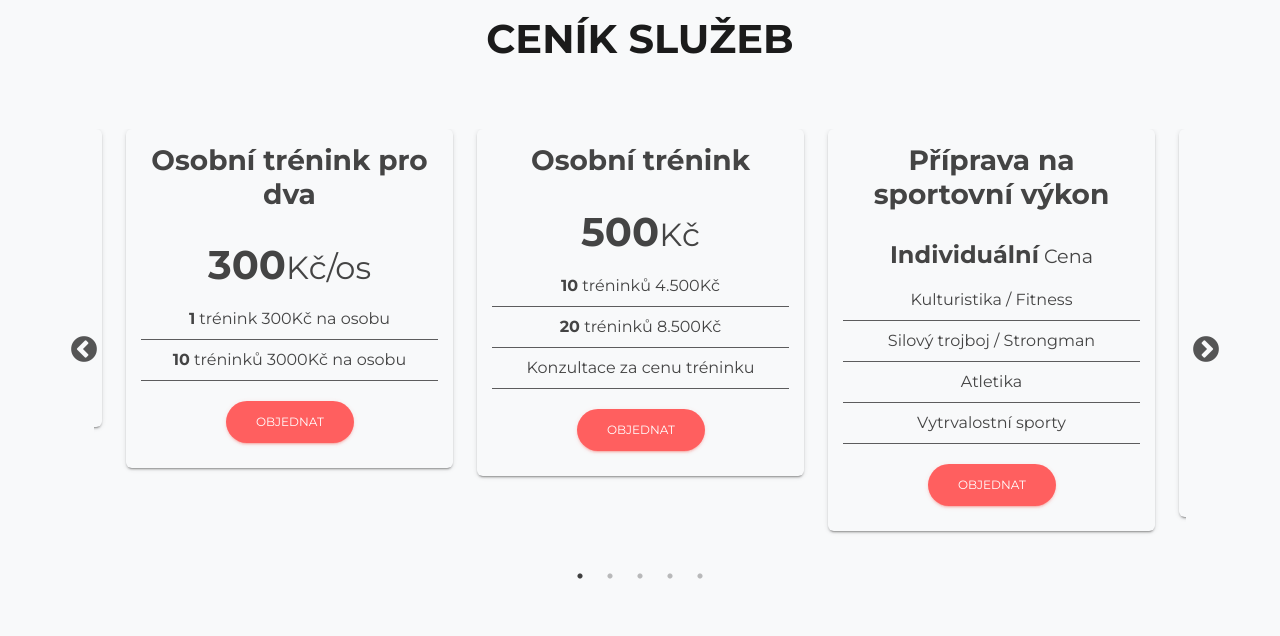
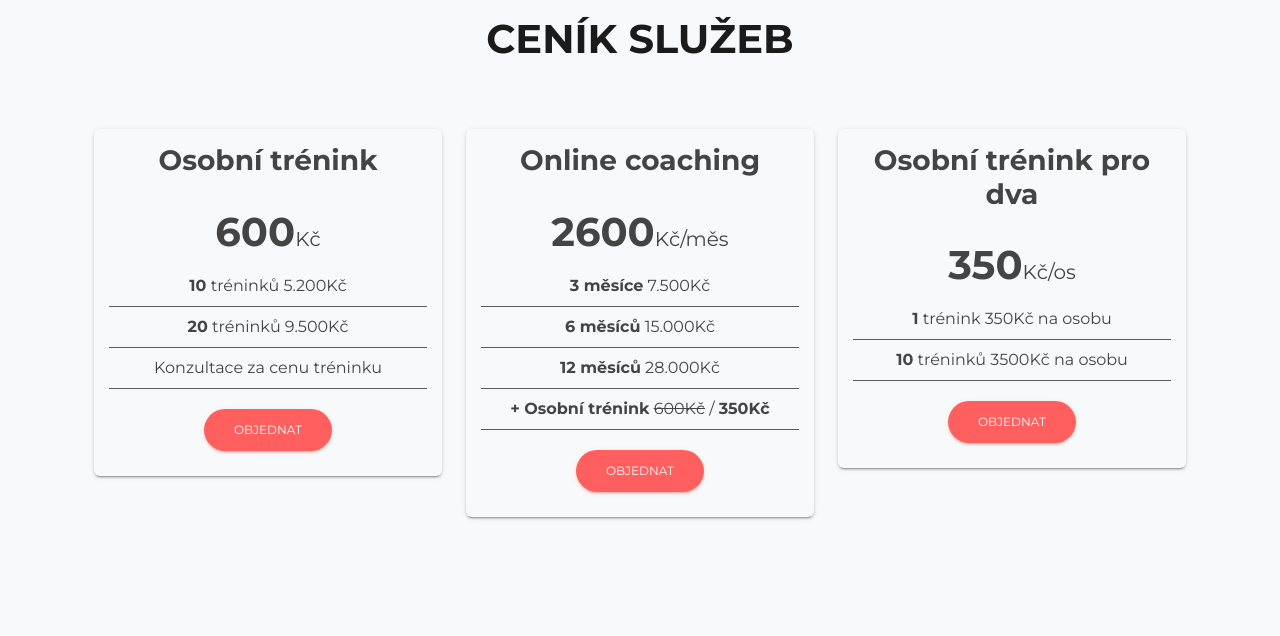
Before and after one commit to Exogitaris/fitness_coach, a Vue app: page / in a window 1280 px wide. Shown: the part 4540-5176 px from the top of the page. Built offline with nearby package versions, Linux system fonts and the light colour scheme; a web font is replaced by a local one.

Commit message:
Pricing slideshow disabled

```diff
--- a/src/components/Contact.vue
+++ b/src/components/Contact.vue
@@ -82,7 +82,7 @@
                     selectedOption: 'Osobní trénink'
                 },
                 reg: /^(([^<>()\[\]\\.,;:\s@"]+(\.[^<>()\[\]\\.,;:\s@"]+)*)|(".+"))@((\[[0-9]{1,3}\.[0-9]{1,3}\.[0-9]{1,3}\.[0-9]{1,3}])|(([a-zA-Z\-0-9]+\.)+[a-zA-Z]{2,24}))$/,
-                options: ['Osobní trénink', 'Online Coaching', 'Příprava na sportovní výkon','Kondiční skupinové tréninky', 'Osobní trénink pro dva', 'Jiné'],
+                options: ['Osobní trénink', 'Online Coaching', 'Osobní trénink pro dva', 'Jiné'],
               error: false,
               spinner: false
             }
@@ -96,14 +96,14 @@
                 this.userData.selectedOption = data
                 this.userData.message = 'Ahoj Michale! Mám zájem o tvou službu ' + this.userData.selectedOption+ '!';
             });
-            eventBus.$on('thirdOptionSelected', (data) => {
-                this.userData.selectedOption = data
-                this.userData.message = 'Ahoj Michale! Mám zájem o tvou službu ' + this.userData.selectedOption + '!';
-            });
-            eventBus.$on('fourthOptionSelected', (data) => {
-              this.userData.selectedOption = data
-              this.userData.message = 'Ahoj Michale! Mám zájem o tvou službu ' + this.userData.selectedOption + '!';
-            });
+            // eventBus.$on('thirdOptionSelected', (data) => {
+            //     this.userData.selectedOption = data
+            //     this.userData.message = 'Ahoj Michale! Mám zájem o tvou službu ' + this.userData.selectedOption + '!';
+            // });
+            // eventBus.$on('fourthOptionSelected', (data) => {
+            //   this.userData.selectedOption = data
+            //   this.userData.message = 'Ahoj Michale! Mám zájem o tvou službu ' + this.userData.selectedOption + '!';
+            // });
             eventBus.$on('fifthOptionSelected', (data) => {
               this.userData.selectedOption = data
               this.userData.message = 'Ahoj Michale! Mám zájem o tvou službu ' + this.userData.selectedOption + '!';
--- a/src/components/Pricing.vue
+++ b/src/components/Pricing.vue
@@ -7,37 +7,37 @@
           </div>
           <div id="bs-pricing-six" class="bs-pricing-four roomy-50 fix">
             <div class="container">
-              <VueSlickCarousel v-bind="settings" style="color: black">
-                <div class="odsazeni" data-aos="fade-up" data-aos-duration="1300" data-aos-delay="400" data-aos-once="true">
+              <div class="row">
+                <div class="col-md-4" data-aos="fade-right" data-aos-duration="1300" data-aos-delay="200" data-aos-once="true">
                   <div class="bs bs-pricing" @mouseenter="firstEnable" @mouseleave="firstDisable" :class="{'bg-danger': this.firstToggled}">
                     <div class="cotent">
                       <h3 class="category">Osobní trénink</h3>
-                      <h1 class="bs-caption">500<small style="font-size: 20px">Kč</small></h1>
+                      <h1 class="bs-caption">600<small style="font-size: 20px">Kč</small></h1>
                       <ul>
-                        <li><b>10</b> tréninků 4.500Kč</li>
-                        <li><b>20</b> tréninků 8.500Kč</li>
+                        <li><b>10</b> tréninků 5.200Kč</li>
+                        <li><b>20</b> tréninků 9.500Kč</li>
                         <li>Konzultace za cenu tréninku</li>
                       </ul>
                       <a href="#kontakt" class="btn" :class="[this.firstToggled ? 'btn-white' : 'btn-danger']" @click="firstOption">Objednat</a>
                     </div>
                   </div>
                 </div>
-                <div class="odsazeni" data-aos="fade-left" data-aos-duration="1300" data-aos-delay="600" data-aos-once="true">
-                  <div class="bs bs-pricing" @mouseenter="thirdEnable" @mouseleave="thirdDisable" :class="{'bg-danger': this.thirdToggled}">
-                    <div class="cotent">
-                      <h3 class="category">Příprava na sportovní výkon</h3>
-                      <h4 class="bs-caption">Individuální<small style="font-size: 20px"> Cena</small></h4>
-                      <ul>
-                        <li>Kulturistika / Fitness</li>
-                        <li>Silový trojboj / Strongman</li>
-                        <li>Atletika</li>
-                        <li>Vytrvalostní sporty</li>
-                      </ul>
-                      <a href="#kontakt" class="btn" :class="[this.thirdToggled ? 'btn-white' : 'btn-danger']" @click="thirdOption">Objednat</a>
-                    </div>
-                  </div>
-                </div>
-                <div class="odsazeni" data-aos="fade-left" data-aos-duration="1300" data-aos-delay="600" data-aos-once="true">
+                <!--                <div class="odsazeni" data-aos="fade-left" data-aos-duration="1300" data-aos-delay="600" data-aos-once="true">-->
+                <!--                  <div class="bs bs-pricing" @mouseenter="thirdEnable" @mouseleave="thirdDisable" :class="{'bg-danger': this.thirdToggled}">-->
+                <!--                    <div class="cotent">-->
+                <!--                      <h3 class="category">Příprava na sportovní výkon</h3>-->
+                <!--                      <h4 class="bs-caption">Individuální<small style="font-size: 20px"> Cena</small></h4>-->
+                <!--                      <ul>-->
+                <!--                        <li>Kulturistika / Fitness</li>-->
+                <!--                        <li>Silový trojboj / Strongman</li>-->
+                <!--                        <li>Atletika</li>-->
+                <!--                        <li>Vytrvalostní sporty</li>-->
+                <!--                      </ul>-->
+                <!--                      <a href="#kontakt" class="btn" :class="[this.thirdToggled ? 'btn-white' : 'btn-danger']" @click="thirdOption">Objednat</a>-->
+                <!--                    </div>-->
+                <!--                  </div>-->
+                <!--                </div>-->
+                <div class="col-md-4" data-aos="fade-up" data-aos-duration="1300" data-aos-delay="400" data-aos-once="true">
                   <div class="bs bs-pricing" @mouseenter="secondEnable" @mouseleave="secondDisable" :class="{'bg-danger': this.secondToggled}">
                     <div class="cotent">
                       <h3 class="category">Online coaching</h3>
@@ -46,38 +46,38 @@
                         <li><b>3 měsíce</b> 7.500Kč</li>
                         <li><b>6 měsíců</b> 15.000Kč</li>
                         <li><b>12 měsíců</b> 28.000Kč</li>
-                        <li><b>+ Osobní trénink</b> <s>500Kč</s> / <b>300Kč</b></li>
+                        <li><b>+ Osobní trénink</b> <s>600Kč</s> / <b>350Kč</b></li>
                       </ul>
                       <a href="#kontakt" class="btn" :class="[this.secondToggled ? 'btn-white' : 'btn-danger']" @click="secondOption">Objednat</a>
                     </div>
                   </div>
                 </div>
-                <div class="odsazeni"  data-aos="fade-left" data-aos-duration="1300" data-aos-delay="600" data-aos-once="true">
-                  <div class="bs bs-pricing" @mouseenter="fourthEnable" @mouseleave="fourthDisable" :class="{'bg-danger': this.fourthToggled}">
-                    <div class="cotent">
-                      <h3 class="category">Kondiční skupinové tréninky</h3>
-                      <h1 class="bs-caption">3000<small style="font-size: 20px">Kč/měs</small></h1>
-                      <ul>
-                        <li><b>Neomezeně</b> od PO do PA</li>
-                      </ul>
-                      <a href="#kontakt" class="btn" :class="[this.fourthToggled ? 'btn-white' : 'btn-danger']" @click="fourthOption">Objednat</a>
-                    </div>
-                  </div>
-                </div>
-                <div class="odsazeni" data-aos="fade-right" data-aos-duration="1300" data-aos-delay="200" data-aos-once="true">
+                <!--                <div class="odsazeni"  data-aos="fade-left" data-aos-duration="1300" data-aos-delay="600" data-aos-once="true">-->
+                <!--                  <div class="bs bs-pricing" @mouseenter="fourthEnable" @mouseleave="fourthDisable" :class="{'bg-danger': this.fourthToggled}">-->
+                <!--                    <div class="cotent">-->
+                <!--                      <h3 class="category">Kondiční skupinové tréninky</h3>-->
+                <!--                      <h1 class="bs-caption">3000<small style="font-size: 20px">Kč/měs</small></h1>-->
+                <!--                      <ul>-->
+                <!--                        <li><b>Neomezeně</b> od PO do PA</li>-->
+                <!--                      </ul>-->
+                <!--                      <a href="#kontakt" class="btn" :class="[this.fourthToggled ? 'btn-white' : 'btn-danger']" @click="fourthOption">Objednat</a>-->
+                <!--                    </div>-->
+                <!--                  </div>-->
+                <!--                </div>-->
+                <div class="col-md-4" data-aos="fade-left" data-aos-duration="1300" data-aos-delay="600" data-aos-once="true">
                   <div class="bs bs-pricing" @mouseenter="fifthEnable" @mouseleave="fifthDisable" :class="{'bg-danger': this.fifthToggled}">
                     <div class="cotent">
                       <h3 class="category">Osobní trénink pro dva</h3>
-                      <h1 class="bs-caption">300<small style="font-size: 20px">Kč/os</small></h1>
+                      <h1 class="bs-caption">350<small style="font-size: 20px">Kč/os</small></h1>
                       <ul>
-                        <li><b>1</b> trénink 300Kč na osobu</li>
-                        <li><b>10</b> tréninků 3000Kč na osobu</li>
+                        <li><b>1</b> trénink 350Kč na osobu</li>
+                        <li><b>10</b> tréninků 3500Kč na osobu</li>
                       </ul>
                       <a href="#kontakt" class="btn" :class="[this.fifthToggled ? 'btn-white' : 'btn-danger']" @click="fifthOption">Objednat</a>
                     </div>
                   </div>
                 </div>
-              </VueSlickCarousel>
+              </div>
             </div>
           </div>
         </div>
@@ -86,58 +86,58 @@
 </template>
 
 <script>
-    import VueSlickCarousel from 'vue-slick-carousel'
-    import 'vue-slick-carousel/dist/vue-slick-carousel.css'
-    // optional style for arrows & dots
-    import 'vue-slick-carousel/dist/vue-slick-carousel-theme.css'
+    // import VueSlickCarousel from 'vue-slick-carousel'
+    // import 'vue-slick-carousel/dist/vue-slick-carousel.css'
+    // // optional style for arrows & dots
+    // import 'vue-slick-carousel/dist/vue-slick-carousel-theme.css'
     import { eventBus } from '../main';
 
     export default {
         data() {
             return {
-                settings: {
-                  centerMode: true,
-                  centerPadding: "20px",
-                  focusOnSelect: true,
-                  infinite: true,
-                  slidesToShow: 3,
-                  speed: 500,
-                  arrows: true,
-                  dots: true,
-                  responsive: [
-                    {
-                      breakpoint: 1024,
-                      settings: {
-                        slidesToShow: 3,
-                        slidesToScroll: 3,
-                        infinite: true,
-                        dots: true
-                      }
-                    },
-                    {
-                      breakpoint: 991,
-                      settings: {
-                        slidesToShow: 2,
-                        slidesToScroll: 2,
-                        initialSlide: 2
-                      }
-                    },
-                    {
-                      breakpoint: 768,
-                      settings: {
-                        slidesToShow: 1,
-                        slidesToScroll: 1,
-                      }
-                    },
-                    {
-                      breakpoint: 350,
-                      settings: {
-                        slidesToShow: 1,
-                        slidesToScroll: 1,
-                      }
-                    }
-                  ]
-                },
+                // settings: {
+                //   centerMode: true,
+                //   centerPadding: "20px",
+                //   focusOnSelect: true,
+                //   infinite: true,
+                //   slidesToShow: 3,
+                //   speed: 500,
+                //   arrows: true,
+                //   dots: true,
+                //   responsive: [
+                //     {
+                //       breakpoint: 1024,
+                //       settings: {
+                //         slidesToShow: 3,
+                //         slidesToScroll: 3,
+                //         infinite: true,
+                //         dots: true
+                //       }
+                //     },
+                //     {
+                //       breakpoint: 991,
+                //       settings: {
+                //         slidesToShow: 2,
+                //         slidesToScroll: 2,
+                //         initialSlide: 2
+                //       }
+                //     },
+                //     {
+                //       breakpoint: 768,
+                //       settings: {
+                //         slidesToShow: 1,
+                //         slidesToScroll: 1,
+                //       }
+                //     },
+                //     {
+                //       breakpoint: 350,
+                //       settings: {
+                //         slidesToShow: 1,
+                //         slidesToScroll: 1,
+                //       }
+                //     }
+                //   ]
+                // },
                 firstToggled: false,
                 secondToggled: false,
                 thirdToggled: false,
@@ -146,8 +146,8 @@
                 options: {
                     first: 'Osobní trénink',
                     second: 'Online Coaching',
-                    third: 'Příprava na sportovní výkon',
-                    fourth: 'Kondiční skupinové tréninky',
+                    // third: 'Příprava na sportovní výkon',
+                    // fourth: 'Kondiční skupinové tréninky',
                     fifth: 'Osobní trénink pro dva'
                 }
             }
@@ -165,18 +165,18 @@
             secondDisable() {
                 this.secondToggled = false;
             },
-            thirdEnable() {
-                this.thirdToggled = true;
-            },
-            thirdDisable() {
-                this.thirdToggled = false;
-            },
-            fourthEnable() {
-                this.fourthToggled = true;
-            },
-            fourthDisable() {
-                this.fourthToggled = false;
-            },
+            // thirdEnable() {
+            //     this.thirdToggled = true;
+            // },
+            // thirdDisable() {
+            //     this.thirdToggled = false;
+            // },
+            // fourthEnable() {
+            //     this.fourthToggled = true;
+            // },
+            // fourthDisable() {
+            //     this.fourthToggled = false;
+            // },
             fifthEnable() {
                 this.fifthToggled = true;
             },
@@ -189,28 +189,28 @@
             secondOption() {
                 eventBus.$emit('secondOptionSelected', this.options.second)
             },
-            thirdOption() {
-                eventBus.$emit('thirdOptionSelected', this.options.third)
-            },
-            fourthOption() {
-              eventBus.$emit('fourthOptionSelected', this.options.fourth)
-            },
+            // thirdOption() {
+            //     eventBus.$emit('thirdOptionSelected', this.options.third)
+            // },
+            // fourthOption() {
+            //   eventBus.$emit('fourthOptionSelected', this.options.fourth)
+            // },
             fifthOption() {
               eventBus.$emit('fifthOptionSelected', this.options.fifth)
             },
         },
       components: {
-          VueSlickCarousel
+          // VueSlickCarousel
       }
     }
 </script>
 
 <style>
 
-    .odsazeni {
-      padding-right: 0.75rem;
-      padding-left: 0.75rem;
-    }
+    /*.odsazeni {*/
+    /*  padding-right: 0.75rem;*/
+    /*  padding-left: 0.75rem;*/
+    /*}*/
     .jumbotron h1 {
         margin-bottom: 40px;
     }
@@ -327,10 +327,10 @@
       }
     }
 
-    button.slick-prev:before, button.slick-next:before {
-      color: #1f1f1f !important;
-      font-size: 30px !important;
-    }
+    /*button.slick-prev:before, button.slick-next:before {*/
+    /*  color: #1f1f1f !important;*/
+    /*  font-size: 30px !important;*/
+    /*}*/
 
     :root {
         --animate-delay: 0.2s;
```
